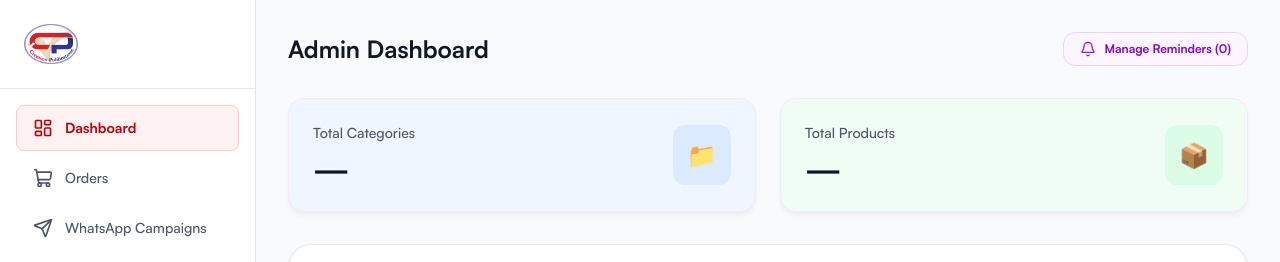
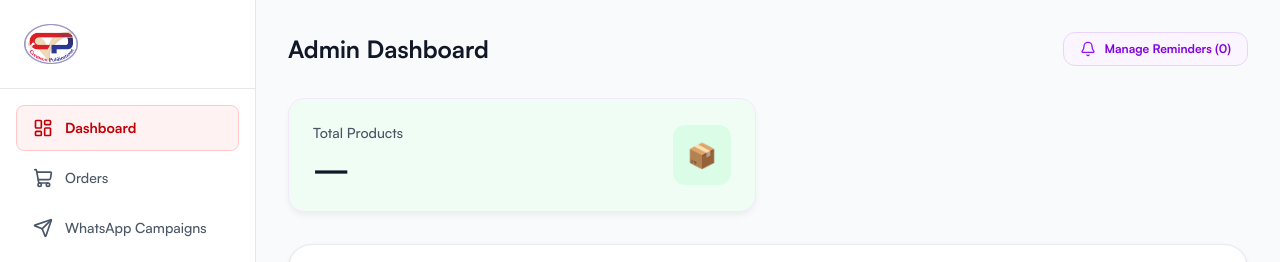
Before and after one commit to cremsonpublications-cmd/cremson-baserow, a Next.js app in the folder cremson-next-ui/: page /admin in a window 1280 px wide. Shown: the top 262 px of the page. Built offline with nearby package versions, Linux system fonts and the light colour scheme; no server answers; sample sign-in values are in the browser's storage.

Commit message:
fix: remove Total Categories card and endpoint call from Admin Dashboard

```diff
--- a/cremson-next-ui/app/admin/page.js
+++ b/cremson-next-ui/app/admin/page.js
@@ -34,24 +34,18 @@ export default function AdminDashboard() {
 
   // Fetch stat counts
   useEffect(() => {
-    const endpoints = {
-      categories: "/api/categories/?size=1",
-      products: "/api/products/?size=1",
+    const fetchCounts = async () => {
+      try {
+        const res = await fetch(`${API}/api/products/?size=1`);
+        const data = await res.json();
+        setCounts({ products: data.count ?? data.total ?? "—" });
+      } catch {
+        setCounts({ products: "—" });
+      } finally {
+        setCountsLoading(false);
+      }
     };
-    Promise.all(
-      Object.entries(endpoints).map(async ([key, path]) => {
-        try {
-          const res = await fetch(`${API}${path}`);
-          const data = await res.json();
-          return [key, data.count ?? data.total ?? "—"];
-        } catch {
-          return [key, "—"];
-        }
-      })
-    ).then((pairs) => {
-      setCounts(Object.fromEntries(pairs));
-      setCountsLoading(false);
-    });
+    fetchCounts();
   }, [API]);
 
   // Fetch Reminders
@@ -115,14 +109,6 @@ export default function AdminDashboard() {
   };
 
   const statCards = [
-    {
-      key: "categories",
-      label: "Total Categories",
-      bg: "bg-blue-50",
-      iconBg: "bg-blue-100",
-      emoji: "📁",
-      href: "/admin/categories",
-    },
     {
       key: "products",
       label: "Total Products",
```
